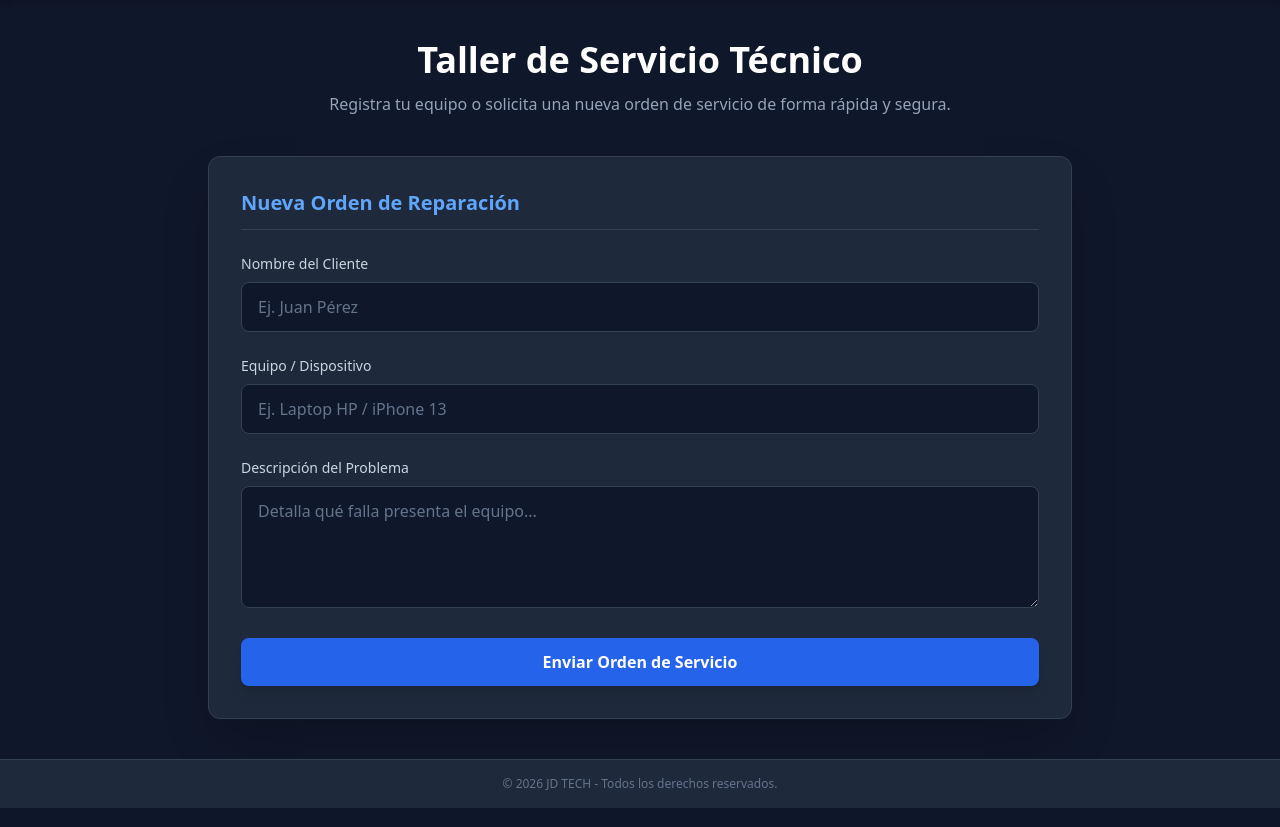
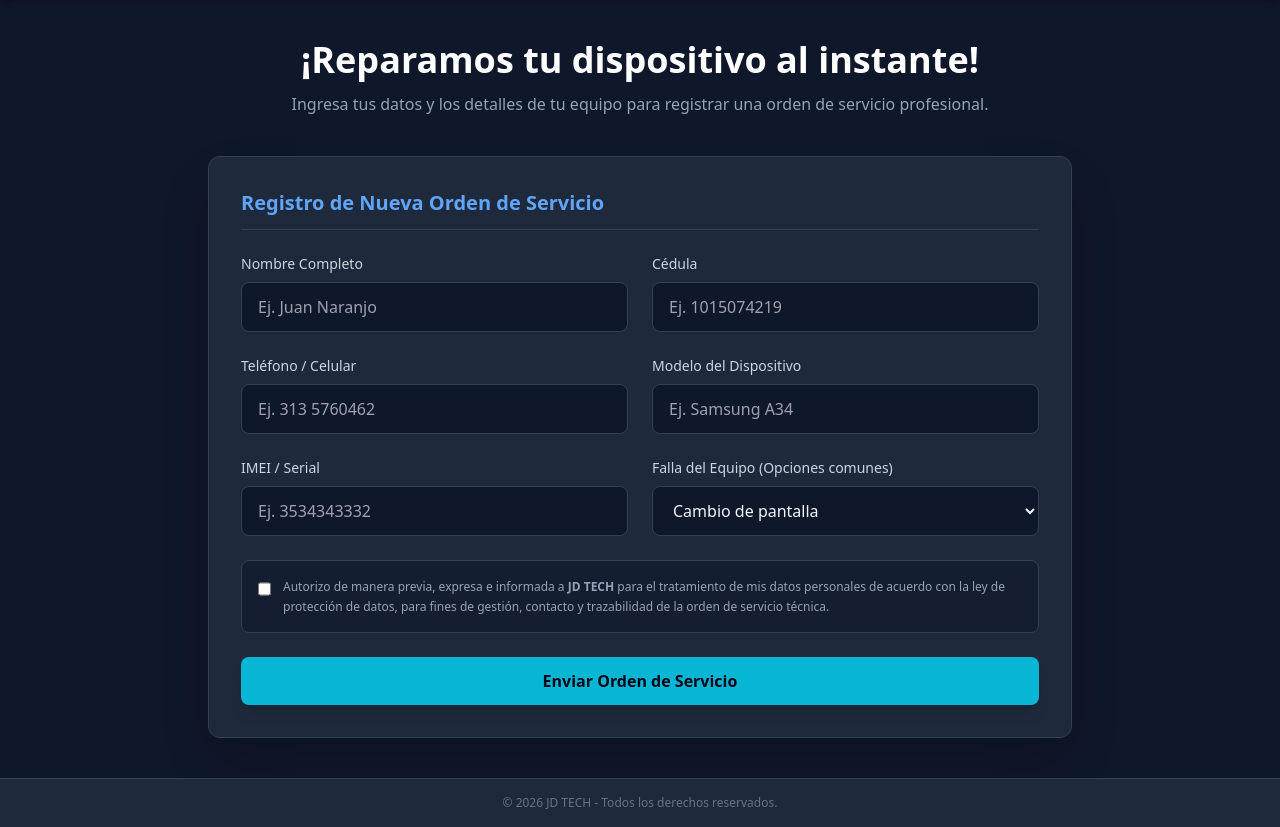
Before and after one commit to juandavidnaranjomaya-ship-it/jd_tech_taller, a Flask app: page / in a window 1280 px wide. Shown: the part 65-892 px from the top of the page. Run offline with Flask 3, Linux system fonts and the light colour scheme; some libraries are stand-ins or nearby versions.

Commit message:
Update index.html

```diff
--- a/templates/index.html
+++ b/templates/index.html
@@ -3,7 +3,7 @@
 <head>
     <meta charset="UTF-8">
     <meta name="viewport" content="width=device-width, initial-scale=1.0">
-    <title>JD TECH - Sistema de Gestión de Reparaciones</title>
+    <title>JD TECH - Reparación de Dispositivos</title>
     <script src="https://cdn.tailwindcss.com"></script>
 </head>
 <body class="bg-slate-900 text-slate-100 min-h-screen flex flex-col justify-between">
@@ -22,11 +22,10 @@
     <!-- Contenido Principal -->
     <main class="max-w-4xl mx-auto px-4 py-10 w-full flex-grow">
         <div class="text-center mb-10">
-            <h2 class="text-4xl font-bold text-white mb-3">Taller de Servicio Técnico</h2>
-            <p class="text-slate-400">Registra tu equipo o solicita una nueva orden de servicio de forma rápida y segura.</p>
+            <h2 class="text-4xl font-bold text-white mb-3">¡Reparamos tu dispositivo al instante!</h2>
+            <p class="text-slate-400">Ingresa tus datos y los detalles de tu equipo para registrar una orden de servicio profesional.</p>
         </div>
 
-        <!-- Mensajes Flash -->
         {% with messages = get_flashed_messages(with_categories=true) %}
             {% if messages %}
                 {% for category, message in messages %}
@@ -37,44 +36,78 @@
             {% endif %}
         {% endwith %}
 
-        <!-- Formulario de Registro -->
         <div class="bg-slate-800 p-8 rounded-xl shadow-2xl border border-slate-700">
-            <h3 class="text-xl font-semibold mb-6 text-blue-400 border-b border-slate-700 pb-3">Nueva Orden de Reparación</h3>
+            <h3 class="text-xl font-semibold mb-6 text-blue-400 border-b border-slate-700 pb-3">Registro de Nueva Orden de Servicio</h3>
 
-            <form action="/crear-orden" method="POST" class="space-y-6">
-                <div>
-                    <label class="block text-sm font-medium text-slate-300 mb-2">Nombre del Cliente</label>
-                    <input type="text" name="cliente" required
-                        class="w-full px-4 py-3 bg-slate-900 border border-slate-700 rounded-lg focus:outline-none focus:border-blue-500 text-slate-100 placeholder-slate-500"
-                        placeholder="Ej. Juan Pérez">
+            <form action="/crear-orden" method="POST" enctype="multipart/form-data" class="space-y-6">
+                <div class="grid grid-cols-1 md:grid-cols-2 gap-6">
+                    <div>
+                        <label class="block text-sm font-medium text-slate-300 mb-2">Nombre Completo</label>
+                        <input type="text" name="cliente" required
+                            class="w-full px-4 py-3 bg-slate-900 border border-slate-700 rounded-lg focus:outline-none focus:border-blue-500 text-slate-100"
+                            placeholder="Ej. Juan Naranjo">
+                    </div>
+                    <div>
+                        <label class="block text-sm font-medium text-slate-300 mb-2">Cédula</label>
+                        <input type="text" name="cedula" required
+                            class="w-full px-4 py-3 bg-slate-900 border border-slate-700 rounded-lg focus:outline-none focus:border-blue-500 text-slate-100"
+                            placeholder="Ej. 1015074219">
+                    </div>
                 </div>
 
-                <div>
-                    <label class="block text-sm font-medium text-slate-300 mb-2">Equipo / Dispositivo</label>
-                    <input type="text" name="equipo" required
-                        class="w-full px-4 py-3 bg-slate-900 border border-slate-700 rounded-lg focus:outline-none focus:border-blue-500 text-slate-100 placeholder-slate-500"
-                        placeholder="Ej. Laptop HP / iPhone 13">
+                <div class="grid grid-cols-1 md:grid-cols-2 gap-6">
+                    <div>
+                        <label class="block text-sm font-medium text-slate-300 mb-2">Teléfono / Celular</label>
+                        <input type="text" name="telefono" required
+                            class="w-full px-4 py-3 bg-slate-900 border border-slate-700 rounded-lg focus:outline-none focus:border-blue-500 text-slate-100"
+                            placeholder="Ej. 313 5760462">
+                    </div>
+                    <div>
+                        <label class="block text-sm font-medium text-slate-300 mb-2">Modelo del Dispositivo</label>
+                        <input type="text" name="equipo" required
+                            class="w-full px-4 py-3 bg-slate-900 border border-slate-700 rounded-lg focus:outline-none focus:border-blue-500 text-slate-100"
+                            placeholder="Ej. Samsung A34">
+                    </div>
                 </div>
 
-                <div>
-                    <label class="block text-sm font-medium text-slate-300 mb-2">Descripción del Problema</label>
-                    <textarea name="problema" required rows="4"
-                        class="w-full px-4 py-3 bg-slate-900 border border-slate-700 rounded-lg focus:outline-none focus:border-blue-500 text-slate-100 placeholder-slate-500"
-                        placeholder="Detalla qué falla presenta el equipo..."></textarea>
+                <div class="grid grid-cols-1 md:grid-cols-2 gap-6">
+                    <div>
+                        <label class="block text-sm font-medium text-slate-300 mb-2">IMEI / Serial</label>
+                        <input type="text" name="imei"
+                            class="w-full px-4 py-3 bg-slate-900 border border-slate-700 rounded-lg focus:outline-none focus:border-blue-500 text-slate-100"
+                            placeholder="Ej. 3534343332">
+                    </div>
+                    <div>
+                        <label class="block text-sm font-medium text-slate-300 mb-2">Falla del Equipo (Opciones comunes)</label>
+                        <select name="problema" class="w-full px-4 py-3 bg-slate-900 border border-slate-700 rounded-lg focus:outline-none focus:border-blue-500 text-slate-100">
+                            <option value="Cambio de pantalla">Cambio de pantalla</option>
+                            <option value="Problema de carga">Problema de carga</option>
+                            <option value="Cambio de batería">Cambio de batería</option>
+                            <option value="Daño por agua">Daño por agua</option>
+                            <option value="Mantenimiento general">Mantenimiento general</option>
+                            <option value="Otro (Especificar en taller)">Otro (Especificar en taller)</option>
+                        </select>
+                    </div>
+                </div>
+
+                <!-- Autorización de Tratamiento de Datos según la Ley -->
+                <div class="flex items-start space-x-3 bg-slate-900/60 p-4 rounded-lg border border-slate-700">
+                    <input type="checkbox" required id="terminos" class="mt-1 h-4 w-4 rounded border-slate-700 text-blue-600 focus:ring-blue-500">
+                    <label for="terminos" class="text-xs text-slate-400 leading-relaxed">
+                        Autorizo de manera previa, expresa e informada a <strong>JD TECH</strong> para el tratamiento de mis datos personales de acuerdo con la ley de protección de datos, para fines de gestión, contacto y trazabilidad de la orden de servicio técnica.
+                    </label>
                 </div>
 
                 <button type="submit"
-                    class="w-full py-3 px-4 bg-blue-600 hover:bg-blue-500 text-white font-semibold rounded-lg shadow-lg transition duration-200">
+                    class="w-full py-3 px-4 bg-cyan-500 hover:bg-cyan-400 text-slate-950 font-bold rounded-lg shadow-lg transition duration-200">
                     Enviar Orden de Servicio
                 </button>
             </form>
         </div>
     </main>
 
-    <!-- Pie de Página -->
     <footer class="bg-slate-800 border-t border-slate-700 py-4 text-center text-xs text-slate-500">
         &copy; 2026 JD TECH - Todos los derechos reservados.
     </footer>
-
 </body>
 </html>
```
